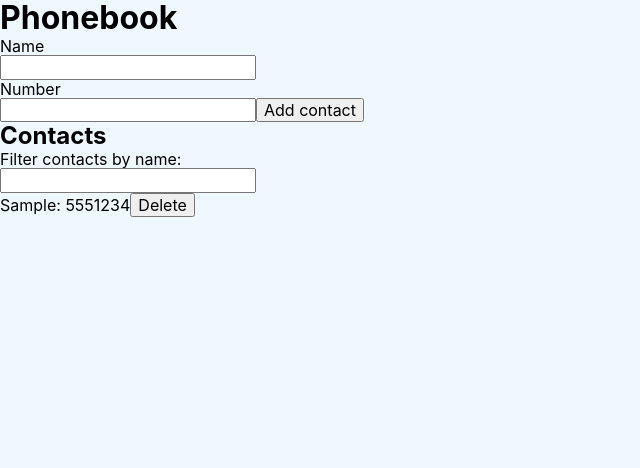
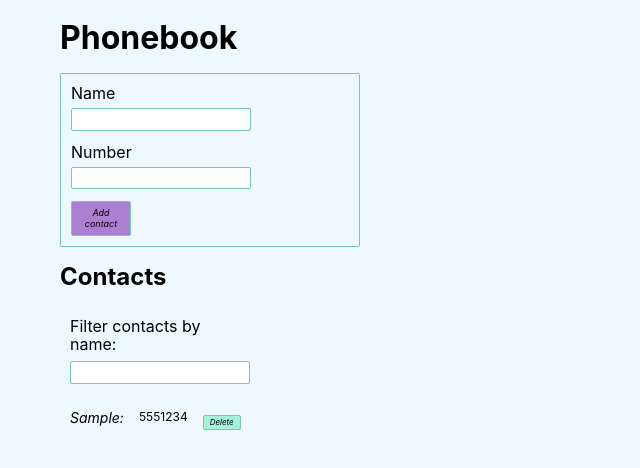
Before and after one commit to Zoja7/goit-react-hw-02-phonebook, a React (Create React App) app: page / in a window 1280 px wide. Both pictures are taken after typing "Sample", "5551234" into the empty fields and a click on the button "Add contact". Shown: the top 468 px of the page, without its empty margins (0-640 px from the left). Built offline with nearby package versions, Linux system fonts and the light colour scheme.

Commit message:
commit_10

```diff
--- a/src/components/App.jsx
+++ b/src/components/App.jsx
@@ -3,6 +3,7 @@ import { nanoid } from 'nanoid';
 import ContactForm from './ContactForm/ContactForm';
 import ContactsList from './ContactsList/ContactsList';
 import Filter from './Filter/Filter';
+import css from './App.module.css';
 export class App extends Component {
   state = {
     contacts: [],
@@ -52,7 +53,7 @@ export class App extends Component {
     const FilteredContacts = this.filterContacts(contacts, filter);
 
     return (
-      <div>
+      <div className={`${css.container} ${css.sectionWrapper}`}>
         <h1>Phonebook</h1>
         <ContactForm
           onAddContact={this.handleAddContact}
--- /dev/null
+++ b/src/components/App.module.css
@@ -0,0 +1,14 @@
+.container {
+  max-width: 1200px;
+  padding-top: 20px;
+  padding-left: 20px;
+  padding-right: 20px;
+  margin-left: auto;
+  margin-right: auto;
+}
+.sectionWrapper {
+  display: flex;
+  flex-direction: column;
+  align-self: start;
+  gap: 16px;
+}
--- a/src/components/ContactForm/ContactForm.jsx
+++ b/src/components/ContactForm/ContactForm.jsx
@@ -1,4 +1,5 @@
 import React, { Component } from 'react';
+import css from './ContactForm.module.css';
 
 export default class ContactForm extends Component {
   state = {
@@ -29,8 +30,8 @@ export default class ContactForm extends Component {
   render() {
     return (
       <>
-        <form onSubmit={this.handleSubmit}>
-          <label>
+        <form className={css.formContainer} onSubmit={this.handleSubmit}>
+          <label className={css.inputWrapper}>
             <p>Name</p>
             <input
               type="text"
@@ -41,7 +42,7 @@ export default class ContactForm extends Component {
               onChange={this.handelNameChange}
             />
           </label>
-          <label>
+          <label className={css.inputWrapper}>
             <p>Number</p>
             <input
               type="tel"
@@ -53,7 +54,9 @@ export default class ContactForm extends Component {
               onChange={this.handelNameChange}
             />
           </label>
-          <button type="submit">Add contact</button>
+          <button className={css.submitButton} type="submit">
+            Add contact
+          </button>
         </form>
       </>
     );
--- /dev/null
+++ b/src/components/ContactForm/ContactForm.module.css
@@ -0,0 +1,45 @@
+.formContainer {
+  padding: 10px;
+  max-width: 300px;
+  border: 1px solid #78c7af;
+  border-radius: 2px;
+  display: flex;
+  flex-direction: column;
+  gap: 12px;
+  align-items: flex-start;
+}
+
+.submitButton {
+  display: inline-block;
+  width: 60px;
+  padding: 4px;
+  text-align: center;
+  font-size: 9px;
+  font-style: italic;
+  border: 1px solid #78c7af;
+  background-color: #a4f0d9;
+  padding: 6px 4px;
+  border-radius: 2px;
+}
+.submitButton:hover,
+.submitButton:focus {
+  background-color: rgb(171, 128, 211);
+}
+
+.inputWrapper {
+  width: 100%;
+  max-width: 180px;
+  display: flex;
+  flex-direction: column;
+  gap: 6px;
+}
+input {
+  border: 1px solid #78c7af;
+  border-radius: 2px;
+}
+
+input:hover,
+input:focus {
+  outline: none;
+  border-color: rgb(160, 111, 205);
+}
--- a/src/components/ContactItem/ContactItem.jsx
+++ b/src/components/ContactItem/ContactItem.jsx
@@ -1,8 +1,12 @@
+import css from './ContactItem.module.css';
 export default function ContactItem({ contact, handleDeleteContact }) {
   return (
-    <li>
-      {contact.name}: {contact.number}
+    <li className={css.contactItem}>
+      <span className={css.contactName}>{contact.name}:</span>
+      <span className={css.contactNumber}>{contact.number}</span>
+      <span>
         <button
+          className={css.deleteButton}
           type="button"
           onClick={() => {
             handleDeleteContact(contact.id);
@@ -10,6 +14,7 @@ export default function ContactItem({ contact, handleDeleteContact }) {
         >
           Delete
         </button>
+      </span>
     </li>
   );
 }
--- /dev/null
+++ b/src/components/ContactItem/ContactItem.module.css
@@ -0,0 +1,38 @@
+.contactItem {
+  width: 100%;
+  max-width: 50px;
+  /* display: grid;
+  grid-template-columns: 1fr 1fr auto;
+  align-items: center; */
+  display: flex;
+  gap: 15px;
+}
+.deleteButton {
+  text-align: center;
+  font-size: 8px;
+  font-style: italic;
+  border: 1px solid #78c7af;
+  background-color: #a4f0d9;
+  padding: 2px 6px;
+  border-radius: 2px;
+}
+
+.deleteButton:hover,
+.deleteButton:focus {
+  background-color: rgb(171, 128, 211);
+}
+.contactName {
+  text-align: center;
+  font-size: 14px;
+  font-style: italic;
+}
+.contactNumber {
+  text-align: center;
+  font-size: 12px;
+}
+
+span {
+  display: flex;
+  align-items: center;
+  justify-content: center;
+}
--- /dev/null
+++ b/src/components/ContactsList/ContactList.module.css
@@ -0,0 +1,10 @@
+.contactList {
+  padding-left: 10px;
+  width: 100%;
+  max-width: 300px;
+  display: flex;
+  flex-direction: column;
+  gap: 8px;
+  max-height: 200px;
+  overflow-y: auto;
+}
--- a/src/components/ContactsList/ContactsList.jsx
+++ b/src/components/ContactsList/ContactsList.jsx
@@ -1,8 +1,9 @@
 import ContactItem from 'components/ContactItem/ContactItem';
+import css from './ContactList.module.css';
 export default function ContactsList({ hasFiltered, handleDeleteContact }) {
   return (
     <div>
-      <ul>
+      <ul className={css.contactList}>
         {' '}
         {hasFiltered.map(contact => {
           return (
--- a/src/components/Filter/Filter.jsx
+++ b/src/components/Filter/Filter.jsx
@@ -1,6 +1,7 @@
+import css from './Filter.module.css';
 export default function Filter({ value, onChange }) {
   return (
-    <label>
+    <label className={css.filterWrapper}>
       <p>Filter contacts by name:</p>
       <input type="text" name="filter" value={value} onChange={onChange} />
     </label>
--- /dev/null
+++ b/src/components/Filter/Filter.module.css
@@ -0,0 +1,7 @@
+.filterWrapper {
+  max-width: 200px;
+  display: flex;
+  flex-direction: column;
+  gap: 8px;
+  padding: 10px;
+}
--- a/src/index.css
+++ b/src/index.css
@@ -1,5 +1,4 @@
-/* @import-normalize; bring in normalize.css styles */
-
+@import-normalize;
 body {
   margin: 0;
   font-family: -apple-system, BlinkMacSystemFont, 'Segoe UI', 'Roboto', 'Oxygen',
```
Lines whose indentation alone changed are shown as unchanged.
